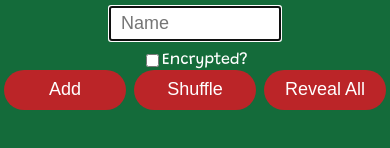
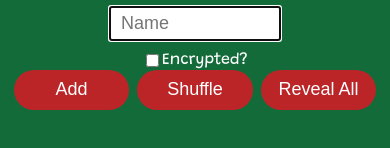
Before and after one commit to waltwengert/secret-santa, a React (Create React App) app: page / in a window 390 px wide. Shown: the part 168-316 px from the top of the page. Built offline with nearby package versions, Linux system fonts and the light colour scheme.

Commit message:
center up the buttons, start considering mobile

```diff
--- a/src/App.tsx
+++ b/src/App.tsx
@@ -12,7 +12,6 @@ const AppWrapper = styled.div`
     text-align: center;
     display: flex;
     flex-direction: column;
-    align-items: stretch;
 `;
 
 const App = () => {
--- a/src/UserInput.tsx
+++ b/src/UserInput.tsx
@@ -4,6 +4,7 @@ import styled from 'styled-components';
 import { BaseButton } from './lib/ui/Button';
 import { BaseCheckbox } from './lib/ui/Checkbox';
 import { BaseInput } from './lib/ui/Input';
+import { MOBILE_DEVICE_WIDTH } from './lib/APP_CONST';
 
 const InputWrapper = styled.div`
     background-color: #146b3a;
@@ -25,14 +26,26 @@ const EncryptedCheckbox = styled(BaseCheckbox)`
 `;
 
 const ButtonWrapper = styled.div`
+    justify-content: center;
+    display: flex;
+
+    width: 100%;
+`;
+
+const ButtonContainer = styled.div`
     background-color: #146b3a;
     color: white;
 
     display: flex;
     flex-direction: row;
 
-    width: 100%;
     justify-content: center;
+
+    width: 50vw;
+
+    @media (max-width: ${MOBILE_DEVICE_WIDTH}px) {
+        width: 95vw;
+    }
 `;
 
 const InputButton = styled(BaseButton)`
@@ -72,9 +85,11 @@ export const UserInput = () => {
                 />
             </InputWrapper>
             <ButtonWrapper>
-                <InputButton onClick={onAdd}>Add</InputButton>
-                <InputButton onClick={onShuffle}>Shuffle</InputButton>
-                <InputButton onClick={onReveal}>Reveal All</InputButton>
+                <ButtonContainer>
+                    <InputButton onClick={onAdd}>Add</InputButton>
+                    <InputButton onClick={onShuffle}>Shuffle</InputButton>
+                    <InputButton onClick={onReveal}>Reveal All</InputButton>
+                </ButtonContainer>
             </ButtonWrapper>
         </>
     );
--- /dev/null
+++ b/src/lib/APP_CONST.ts
@@ -0,0 +1 @@
+export const MOBILE_DEVICE_WIDTH = 768;
--- a/src/lib/ui/Button.tsx
+++ b/src/lib/ui/Button.tsx
@@ -1,4 +1,6 @@
 import styled from 'styled-components';
+
+import { MOBILE_DEVICE_WIDTH } from '../APP_CONST';
 
 export const BaseButton = styled.button`
     background-color: #000000;
@@ -14,11 +16,19 @@ export const BaseButton = styled.button`
 
     cursor: pointer;
 
-    &: hover {
-        filter: brightness(0.8);
-    }
-
     &: active {
         font-size: 16px;
     }
+
+    @media (max-width: ${MOBILE_DEVICE_WIDTH}px) {
+        width: 95vw;
+    }
+
+    // Media query for hover so the button doesn't look weird on touch devices
+    @media (hover: hover) {
+        &: hover {
+            filter: brightness(0.8);
+        }
+    }
+}
 `;
```
